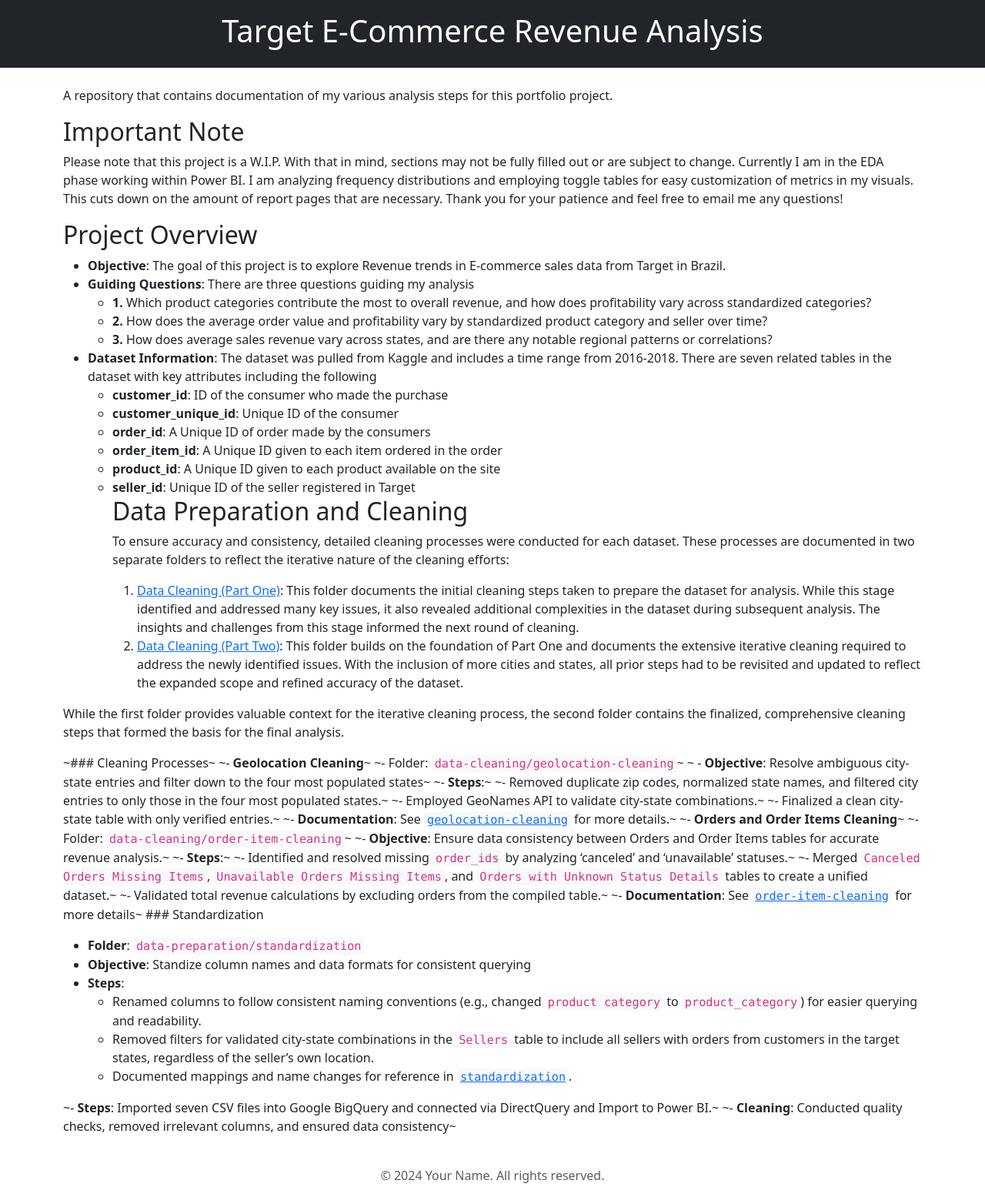
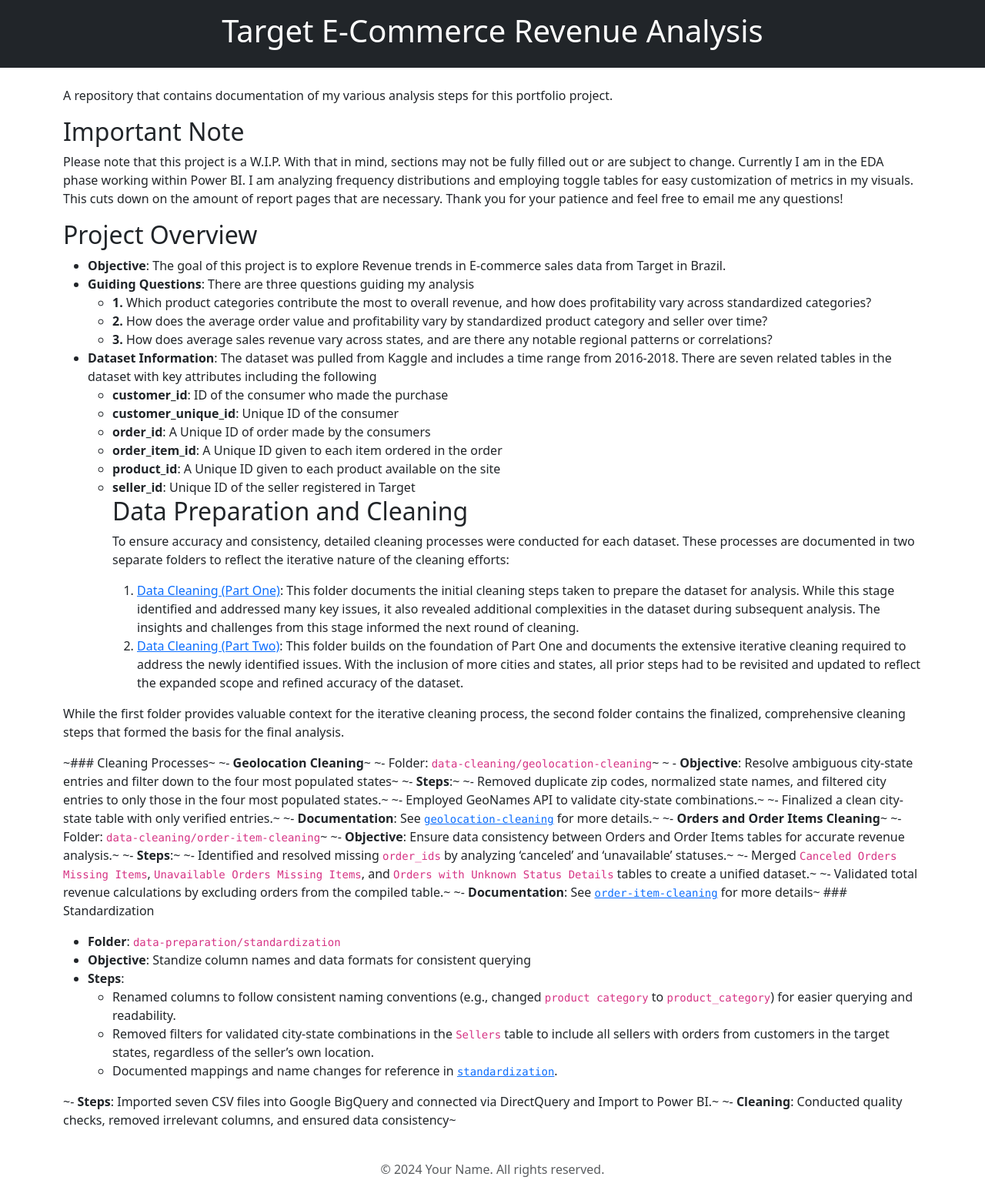
Before and after one commit to MelodicMetrics/Target-ECommerce-Revenue-Analysis, a Jekyll site: the page built from index.md, in a window 1280 px wide. Shown: the whole page at 77% size. Built offline with Jekyll 4.4.1, drawn with Linux system fonts in a browser that asks for light colours; nearby versions of some CDN libraries; a style sheet for code colours, icons or effects is not loaded.

Commit message:
Update default.html

```diff
--- a/_layouts/default.html
+++ b/_layouts/default.html
@@ -8,27 +8,7 @@
     <link href="https://cdnjs.cloudflare.com/ajax/libs/highlight.js/11.8.0/styles/solarized-light.min.css" rel="stylesheet">
     <script src="https://cdnjs.cloudflare.com/ajax/libs/highlight.js/11.8.0/highlight.min.js"></script>
     <script>hljs.highlightAll();</script>
-
-    <style>
-    /* Styling for inline code */
-    code {
-        background-color: #f8f9fa; /* Light gray background */
-        color: #d63384; /* Optional: Customize text color */
-        padding: 2px 4px;
-        border-radius: 4px;
-        font-size: 0.95em;
-    }
-
-    /* Ensure block code remains styled for syntax highlighting */
-    pre code {
-        background-color: #f9f9f9; /* Ensure block code has distinct background */
-        color: inherit; /* Syntax highlighting will take precedence */
-        padding: 1rem;
-        border-radius: 8px;
-        overflow-x: auto; /* Prevent horizontal overflow */
-    }
-</style>
-
+    <link rel="stylesheet" href="/assets/css/styles.css">
 </head>
 <body>
     <header class="bg-dark text-white text-center py-3">
```
